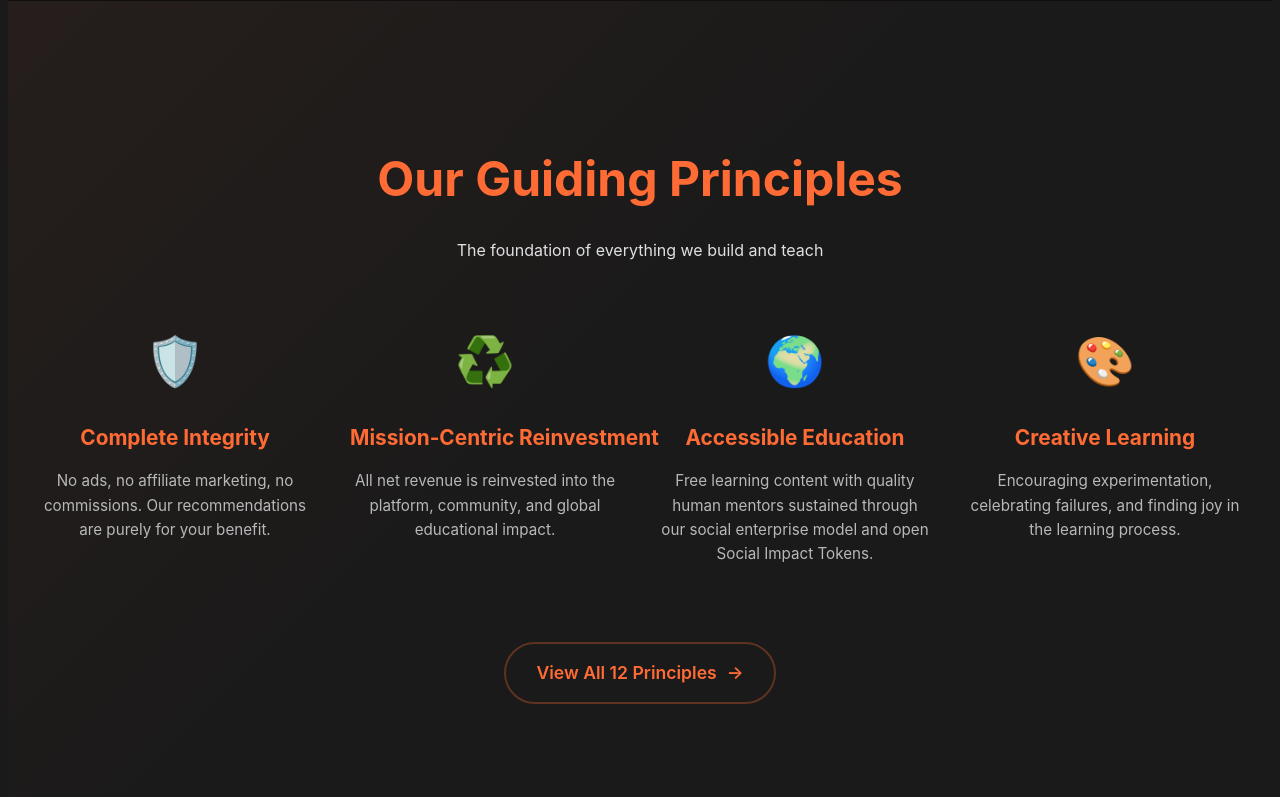
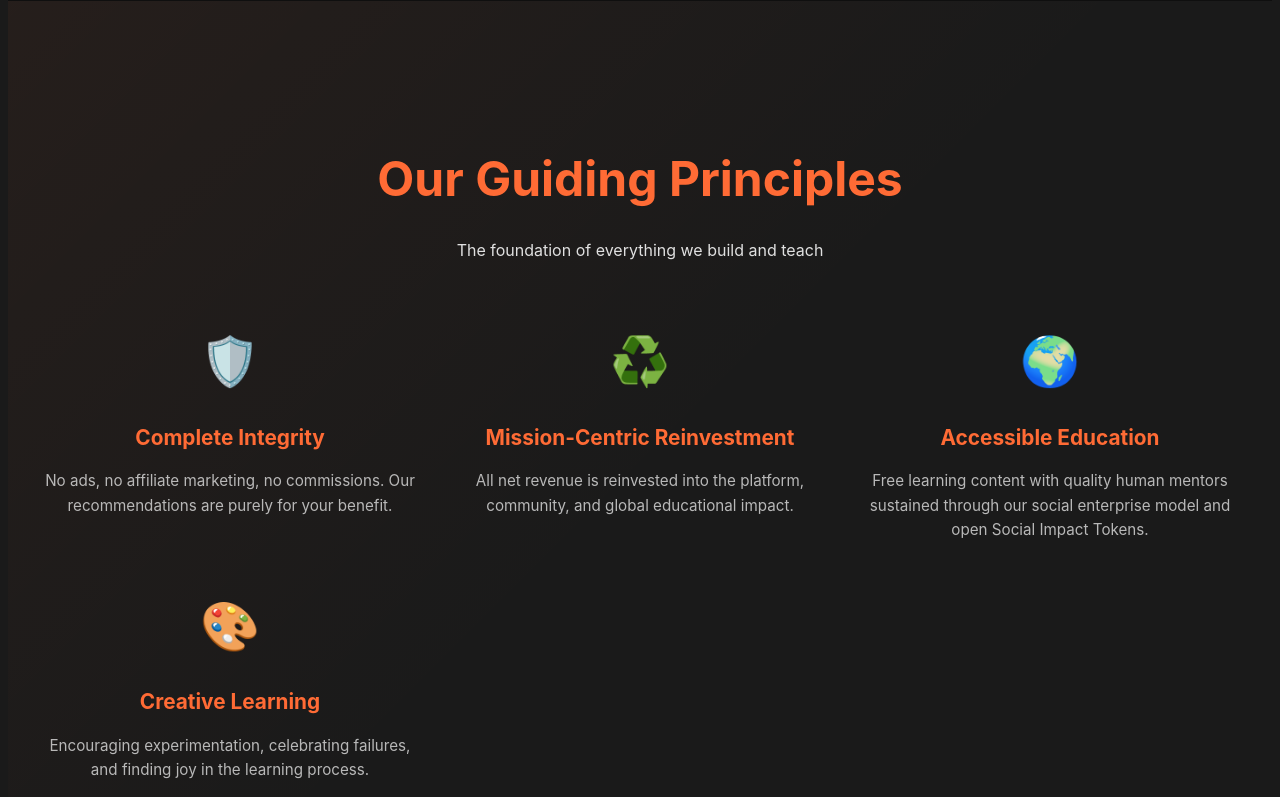
Before and after one commit to skill-wanderer/skill-wanderer-landing-page, a Nuxt app: page / in a window 1280 px wide. Shown: the part 2000-2797 px from the top of the page. Built offline with nearby package versions, Linux system fonts and the light colour scheme.

Commit message:
fix: finalize observer lifecycle and align values grid with design system

```diff
--- a/components/ValuesSection.vue
+++ b/components/ValuesSection.vue
@@ -51,7 +51,7 @@
       if (entry.isIntersecting) {
         (entry.target as HTMLElement).style.opacity = '1'
 
-        // stop observing once visible (performance)
+        // stop observing after first trigger
         observer?.unobserve(entry.target)
       }
     })
@@ -83,8 +83,8 @@
 
 .values-grid {
   display: grid;
-  grid-template-columns: repeat(auto-fit, minmax(250px, 1fr));
-  gap: 40px;
+  grid-template-columns: repeat(auto-fit, minmax(280px, 1fr));
+  gap: 30px;
   margin-top: 60px;
 }
 
```
